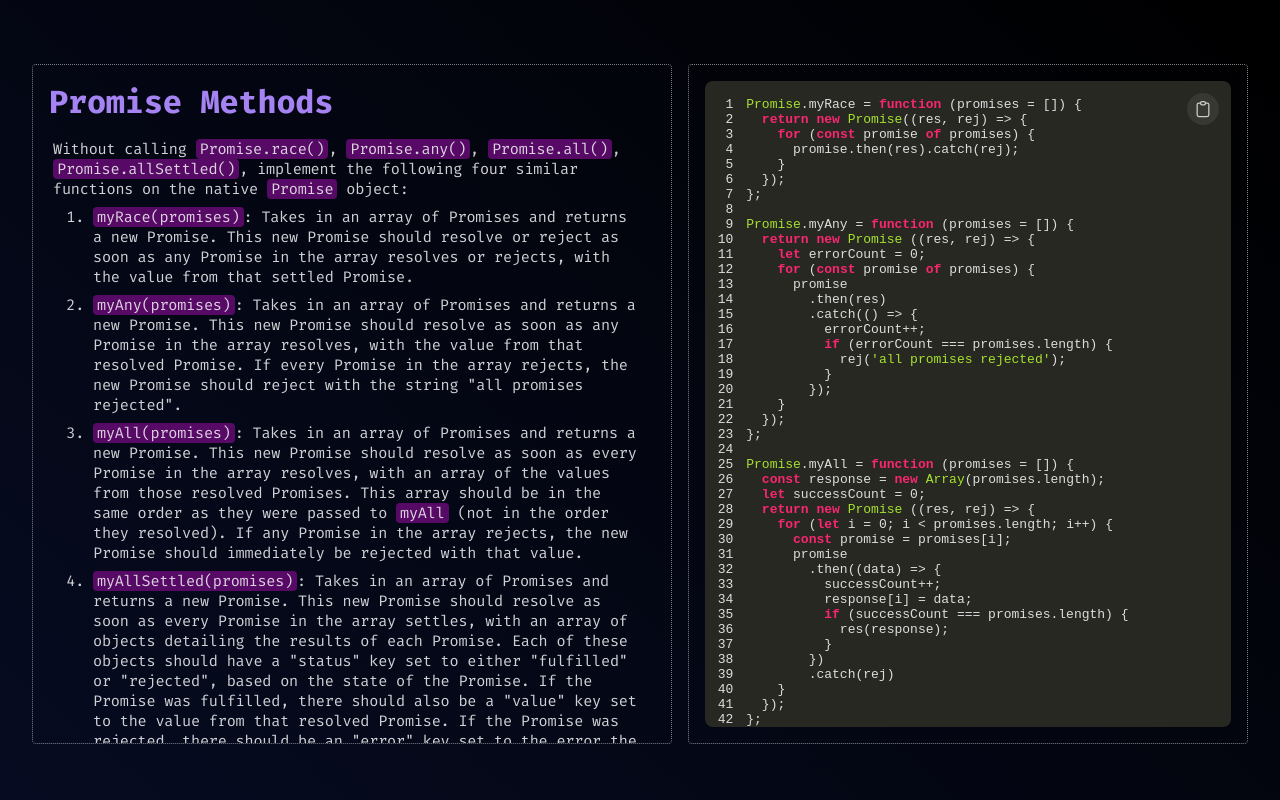
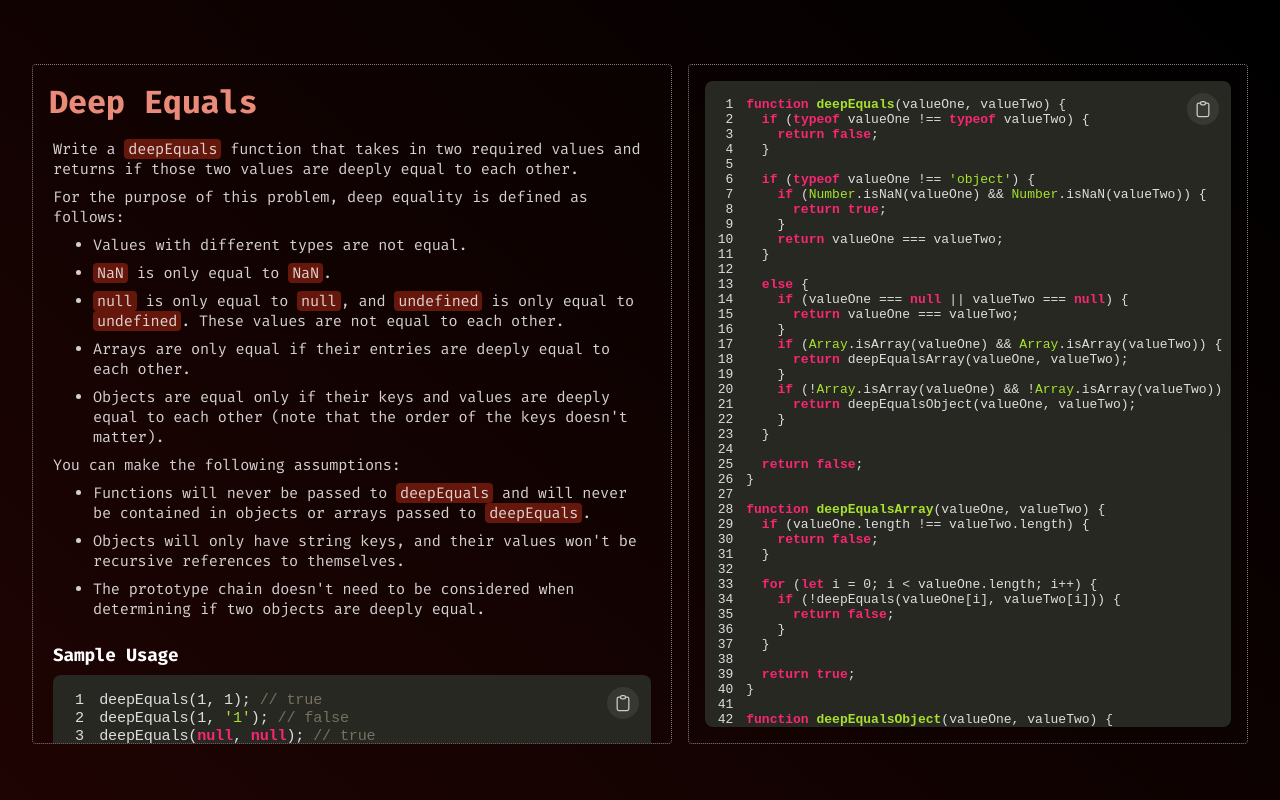
Before and after one commit to DemonDaddy22/frontend-expert, a React (Create React App) app: page / in a window 1280 px wide. Built offline with nearby package versions, Linux system fonts and the light colour scheme.

Commit message:
🚀 Implement Deep Equals exercise (#63)
Co-authored-by: Rohan Gupta <rohan.gupta@gameskraft.com>

```diff
--- a/src/App.tsx
+++ b/src/App.tsx
@@ -1,13 +1,13 @@
 import React from 'react';
 import './App.scss';
-import PromiseMethods from './components/PromiseMethods';
+import DeepEquals from './components/DeepEquals';
 import ThemeContextProvider from './context/ThemeContext';
 
 function App() {
   return (
     <ThemeContextProvider>
       <div className="container">
-        <PromiseMethods />
+        <DeepEquals />
       </div>
     </ThemeContextProvider>
   );
--- /dev/null
+++ b/src/components/DeepEquals/codeBlocks.ts
@@ -0,0 +1,69 @@
+export const sampleUsage = `deepEquals(1, 1); // true
+deepEquals(1, '1'); // false
+deepEquals(null, null); // true
+deepEquals(null, undefined); // false
+deepEquals([], []); // true
+deepEquals({}, {}); // true
+deepEquals([], {}); // false
+deepEquals({ a: 123, b: { c: [4, 5, 6] } }, { a: 123, b: { c: [4, 5, 6] } }); // true
+deepEquals({ a: 123, b: { c: [4, 5, 6] } }, { b: { c: [4, 5, 6] } }); // false
+deepEquals([1, 2, [3, 4]], [1, 2, [3, 4]]); // true
+deepEquals([1, 2, [3, 4, { a: 'abc' }]], [1, 2, [3, 4, { a: 'abc' }]]); // true`;
+
+export const solutionCode = `function deepEquals(valueOne, valueTwo) {
+  if (typeof valueOne !== typeof valueTwo) {
+    return false;
+  }
+
+  if (typeof valueOne !== 'object') {
+    if (Number.isNaN(valueOne) && Number.isNaN(valueTwo)) {
+      return true;
+    }
+    return valueOne === valueTwo;
+  }
+
+  else {
+    if (valueOne === null || valueTwo === null) {
+      return valueOne === valueTwo;
+    }
+    if (Array.isArray(valueOne) && Array.isArray(valueTwo)) {
+      return deepEqualsArray(valueOne, valueTwo);
+    }
+    if (!Array.isArray(valueOne) && !Array.isArray(valueTwo)) {
+      return deepEqualsObject(valueOne, valueTwo);
+    }
+  }
+
+  return false;
+}
+
+function deepEqualsArray(valueOne, valueTwo) {
+  if (valueOne.length !== valueTwo.length) {
+    return false;
+  }
+
+  for (let i = 0; i < valueOne.length; i++) {
+    if (!deepEquals(valueOne[i], valueTwo[i])) {
+      return false;
+    }
+  }
+
+  return true;
+}
+
+function deepEqualsObject(valueOne, valueTwo) {
+  const keysOne = Object.keys(valueOne);
+  const keysTwo = Object.keys(valueTwo);
+
+  if (keysOne.length !== keysTwo.length) {
+    return false;
+  }
+
+  for (let i = 0; i < keysOne.length; i++) {
+    if (!valueTwo.hasOwnProperty(keysOne[i]) || !deepEquals(valueOne[keysOne[i]], valueTwo[keysOne[i]])) {
+      return false;
+    }
+  }
+
+  return true;
+}`;
--- /dev/null
+++ b/src/components/DeepEquals/index.tsx
@@ -0,0 +1,64 @@
+import React from 'react';
+import { PROJECT_COLORS } from '../../constants/theme';
+import ProjectPage from '../ProjectPage';
+import QuestionDetails from '../QuestionDetails';
+import CodeBlock from '../UI/CodeBlock';
+import { sampleUsage, solutionCode } from './codeBlocks';
+import classes from './styles.module.scss';
+
+const DeepEquals: React.FC<Props> = () => {
+  return (
+    <ProjectPage background={PROJECT_COLORS.PROJECT22.background} containerClassName={classes.pageContainer}>
+      <QuestionDetails
+        title='Deep Equals'
+        titleClassName={classes.questionTitle}
+        containerClassName={classes.questionDetails}
+        descriptionClassName={classes.questionDescription}
+      >
+        <p>
+          Write a <span className={classes.questionDescriptionHighlight}>deepEquals</span> function that takes in two
+          required values and returns if those two values are deeply equal to each other.
+        </p>
+        <p>For the purpose of this problem, deep equality is defined as follows:</p>
+        <ul>
+          <li>Values with different types are not equal.</li>
+          <li>
+            <span className={classes.questionDescriptionHighlight}>NaN</span> is only equal to{' '}
+            <span className={classes.questionDescriptionHighlight}>NaN</span>.
+          </li>
+          <li>
+            <span className={classes.questionDescriptionHighlight}>null</span> is only equal to{' '}
+            <span className={classes.questionDescriptionHighlight}>null</span>, and{' '}
+            <span className={classes.questionDescriptionHighlight}>undefined</span> is only equal to{' '}
+            <span className={classes.questionDescriptionHighlight}>undefined</span>. These values are not equal to each
+            other.
+          </li>
+          <li>Arrays are only equal if their entries are deeply equal to each other.</li>
+          <li>
+            Objects are equal only if their keys and values are deeply equal to each other (note that the order of the
+            keys doesn't matter).
+          </li>
+        </ul>
+        <p>You can make the following assumptions:</p>
+        <ul>
+          <li>
+            Functions will never be passed to <span className={classes.questionDescriptionHighlight}>deepEquals</span>{' '}
+            and will never be contained in objects or arrays passed to{' '}
+            <span className={classes.questionDescriptionHighlight}>deepEquals</span>.
+          </li>
+          <li>Objects will only have string keys, and their values won't be recursive references to themselves.</li>
+          <li>The prototype chain doesn't need to be considered when determining if two objects are deeply equal.</li>
+        </ul>
+        <div className={classes.codeWrapper}>
+          <h3 className={classes.codeBlockHeader}>Sample Usage</h3>
+          <CodeBlock codeString={sampleUsage} />
+        </div>
+      </QuestionDetails>
+      <section className={classes.solutionContainer}>
+        <CodeBlock codeString={solutionCode} containerClassName={classes.fullHeight} />
+      </section>
+    </ProjectPage>
+  );
+};
+
+export default DeepEquals;
--- /dev/null
+++ b/src/components/DeepEquals/styles.module.scss
@@ -0,0 +1,64 @@
+@import '../../constants/theme.scss';
+@import '../../utils/mixins.scss';
+
+.pageContainer {
+  @media screen and (min-width: 992px) {
+    overflow-y: hidden;
+  }
+}
+
+.questionDetails {
+  @media screen and (min-width: 992px) {
+    max-width: 40rem;
+    max-height: 85vh;
+    overflow-y: auto;
+  }
+}
+
+.questionDescription {
+  @include spacing (0 0.25rem);
+  word-break: break-word;
+  white-space: break-spaces;
+}
+
+.questionTitle {
+  color: $project-header-22;
+}
+
+.break {
+  @include spacing ($margin: 0.5rem 0);
+}
+
+.questionDescriptionHighlight {
+  @include spacing (0 0.25rem);
+  background-color: $project-highlight-22;
+  border-radius: 0.25rem;
+}
+
+.codeWrapper {
+  @include spacing (0.5rem 0);
+}
+
+.codeBlockHeader {
+  @include spacing (0.5rem 0);
+  color: $white;
+}
+
+.solutionContainer {
+  @include spacing (1rem);
+  border: 1px dotted rgba($color: $white, $alpha: 0.5);
+  border-radius: 0.25rem;
+  align-self: stretch;
+  flex: 1;
+
+  @media screen and (min-width: 992px) {
+    overflow-y: auto;
+    max-width: 60rem;
+    max-height: 85vh;
+  }
+}
+
+.fullHeight {
+  @include spacing (0, 0);
+  height: 100%;
+}
--- a/src/constants/theme.scss
+++ b/src/constants/theme.scss
@@ -159,3 +159,8 @@ $project-header-21: #A683F2;
 $project-highlight-21: #560A65;
 $project-code-21: #280836;
 $project-output-21: #DCC2EE;
+
+// project-22
+$project-bg-22: linear-gradient(40deg, #1E0403 0%, $black 100%);
+$project-header-22: #EA8B7A;
+$project-highlight-22: #66170C;
--- a/src/constants/theme.ts
+++ b/src/constants/theme.ts
@@ -81,4 +81,7 @@ export const PROJECT_COLORS: { [key: string]: { [key: string]: string } } = {
   PROJECT21: {
     background: `linear-gradient(40deg, #060B21 0%, ${COLORS.BLACK} 100%)`,
   },
+  PROJECT22: {
+    background: `linear-gradient(40deg, #1E0403 0%, ${COLORS.BLACK} 100%)`,
+  },
 };
```
Also changed, not shown: src/components/DeepEquals/README.md (added), 1 other file (tests, documents, lock files or other folders).
